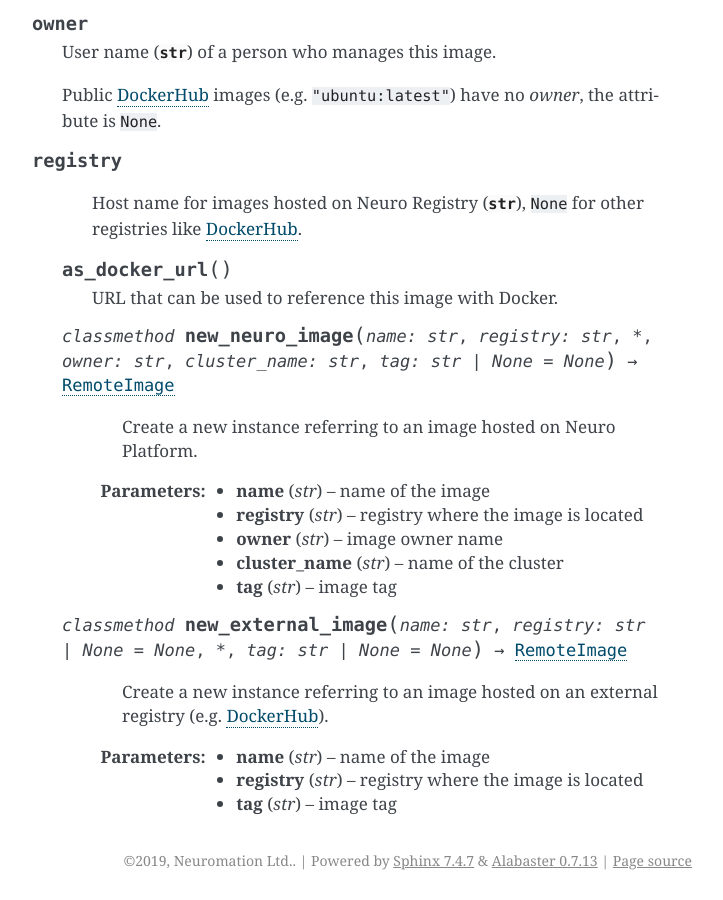
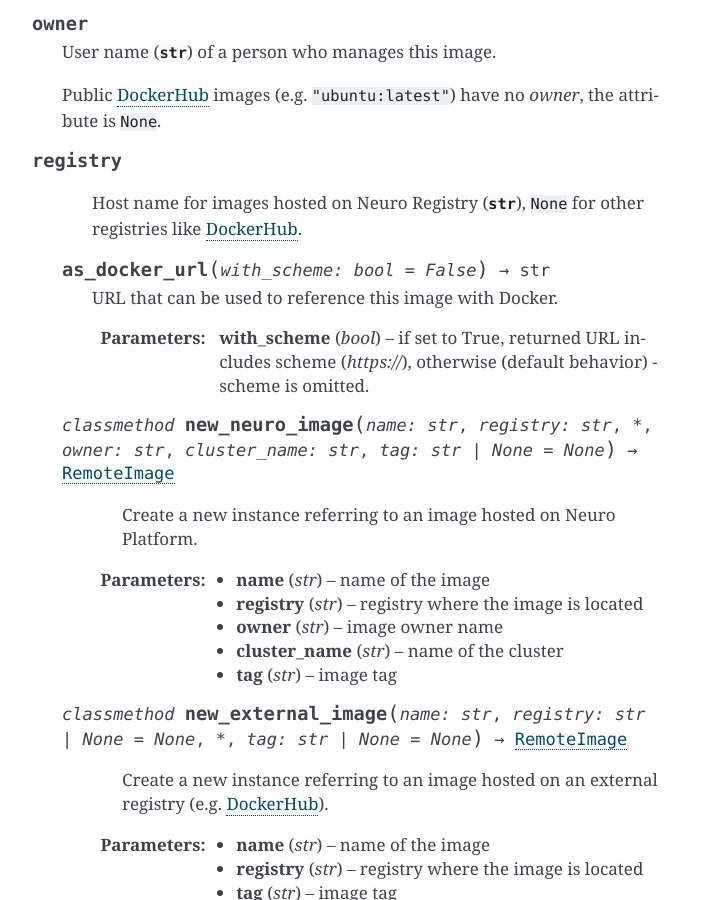
Before and after one commit to neuro-inc/neuro-cli, a Sphinx documentation site: the page built from docs/images_reference.rst, in a window 1280 px wide and 900 px high, scrolled down 2300 px. Shown: the whole window, without its empty margins (418-1141 px from the left). Built offline with Sphinx 7.4.7, drawn with Linux system fonts in a browser that asks for light colours; pages that are not in the unit, such as notebooks, are missing from menus.

Commit message:
Update docs

```diff
--- a/docs/images_reference.rst
+++ b/docs/images_reference.rst
@@ -185,9 +185,11 @@ RemoteImage
       Host name for images hosted on Neuro Registry (:class:`str`), ``None`` for
       other registries like DockerHub_.
 
-    .. method:: as_docker_url()
+    .. method:: as_docker_url(with_scheme: bool = False) -> str
 
       URL that can be used to reference this image with Docker.
+
+      :param bool with_scheme: if set to True, returned URL includes scheme (`https://`), otherwise (default behavior) - scheme is omitted.
 
     .. py:classmethod:: new_neuro_image(name: str, registry: str, *, owner: str, cluster_name: str, tag: Optional[str] = None) -> RemoteImage
 
```
Also changed, not shown: 1 other file.
